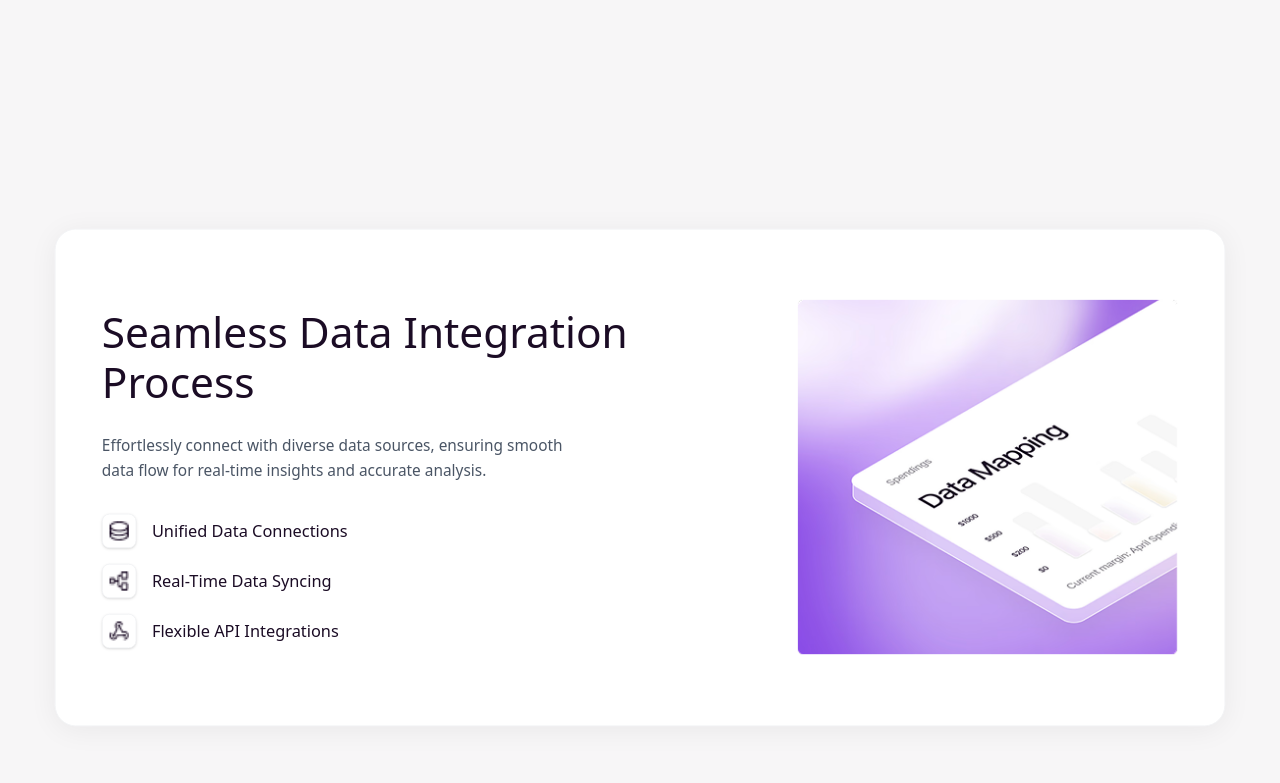
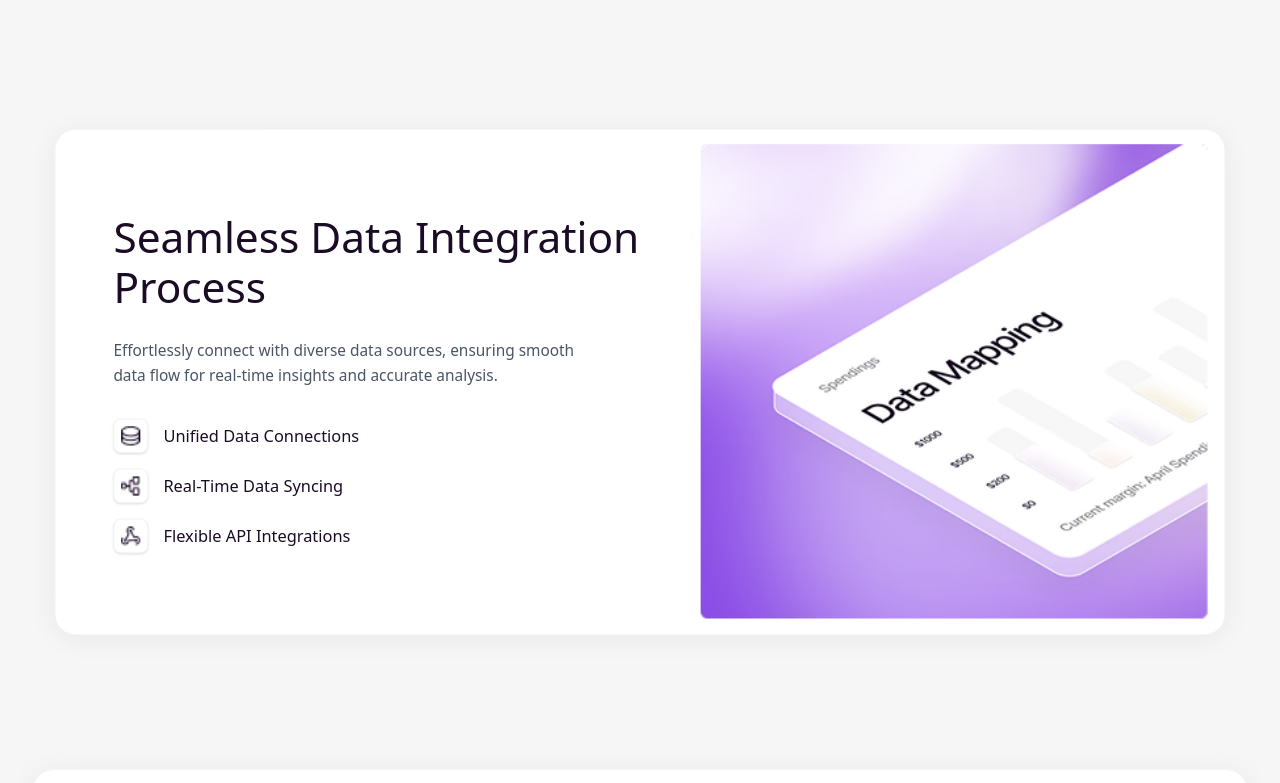
Before and after one commit to cloudarmelpro/marketing_atps, a Next.js app: page / in a window 1280 px wide. Shown: the part 3220-4003 px from the top of the page. Built offline with nearby package versions, Linux system fonts and the light colour scheme.

Commit message:
feat: design ok

```diff
--- a/components/ProductCard.tsx
+++ b/components/ProductCard.tsx
@@ -126,18 +126,18 @@ function Card({
   return (
     <div
       ref={container}
-      className="h-screen flex items-center justify-center sticky top-0 w-full"
+      className="h-[80vh] flex items-center justify-center sticky top-0 w-full"
       style={{ zIndex: index }}
     >
       <motion.div
         style={{
           scale,
-          top: `calc(10% + ${index * 25}px)`,
+          top: `calc(10% + ${index * 10}px)`,
         }}
-        className="relative flex flex-col lg:flex-row items-center justify-between p-4 sm:p-6 lg:p-[48px] bg-white rounded-3xl shadow-[0px_4px_30px_rgba(0,0,0,0.06)] gap-6 lg:gap-12 w-full max-w-[1240px] border border-gray-100"
+        className="relative flex flex-col lg:flex-row items-center justify-between p-[16px] bg-white rounded-3xl shadow-[0px_4px_30px_rgba(0,0,0,0.06)] gap-6 lg:gap-12 w-full max-w-[1240px] h-[526px] border border-gray-100"
       >
         {/* Content Section */}
-        <div className="flex flex-col gap-4 sm:gap-6 lg:gap-[32px] py-4 sm:py-6 lg:py-8 w-full lg:w-[1024px] order-2 lg:order-1">
+        <div className="flex flex-col gap-4 sm:gap-6 lg:gap-[32px] py-4 sm:py-6 lg:py-8 w-full lg:w-[1024px] order-2 lg:order-1 pl-[44px]">
           {/* Title & Description */}
           <div className="flex flex-col gap-3 sm:gap-4 lg:gap-[27px] w-full">
             <h2 className="text-2xl sm:text-3xl lg:text-[44px] font-medium leading-tight lg:leading-[52px] text-[#1b0c25]">
@@ -179,11 +179,12 @@ function Card({
 
         {/* Image Section */}
         <div className="w-full lg:w-[600px] h-auto order-1 lg:order-2 flex justify-center">
-          <div className="relative w-full aspect-[528/494] max-w-[500px]">
+          <div className="relative w-full h-[494px] aspect-[528/494] max-w-[528px]">
             <Image
               src={item.image}
               alt={item.title}
-              fill
+              width={528}
+              height={494}
               className="object-contain"
             />
           </div>
```
